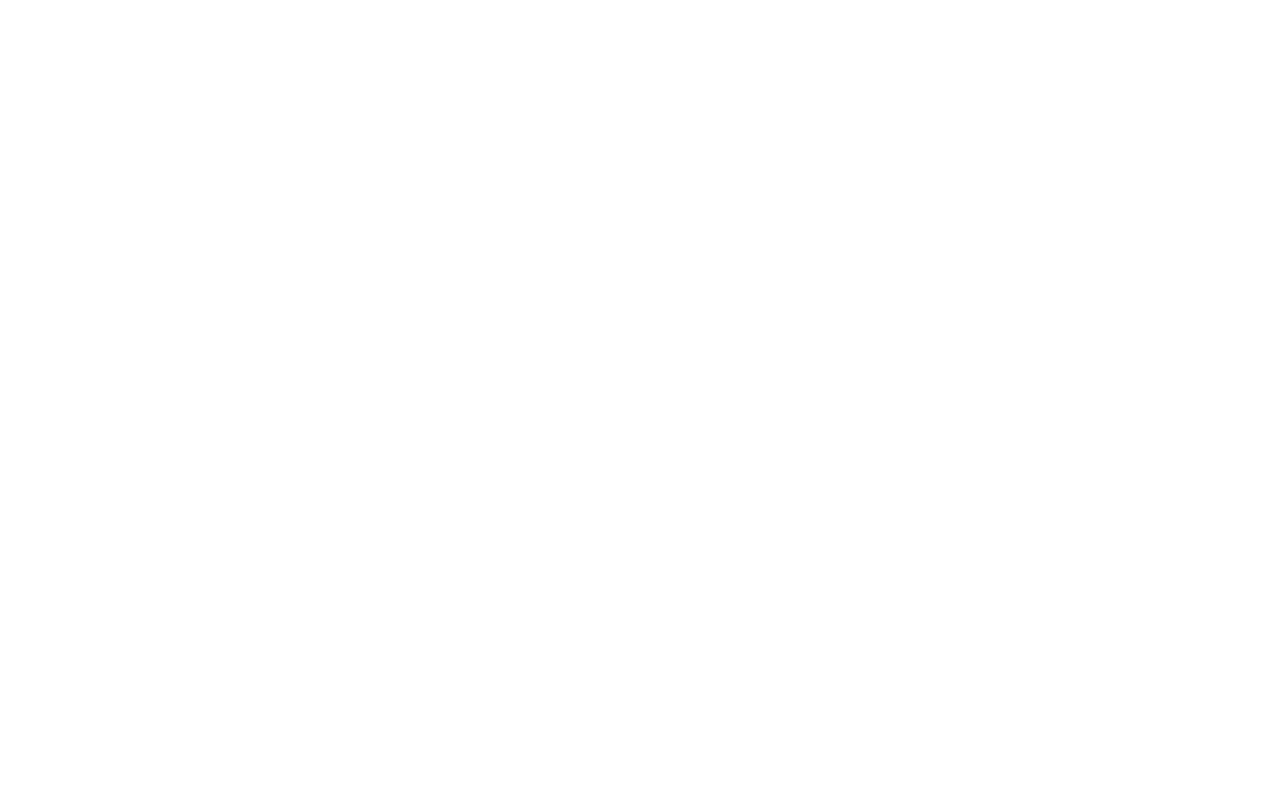
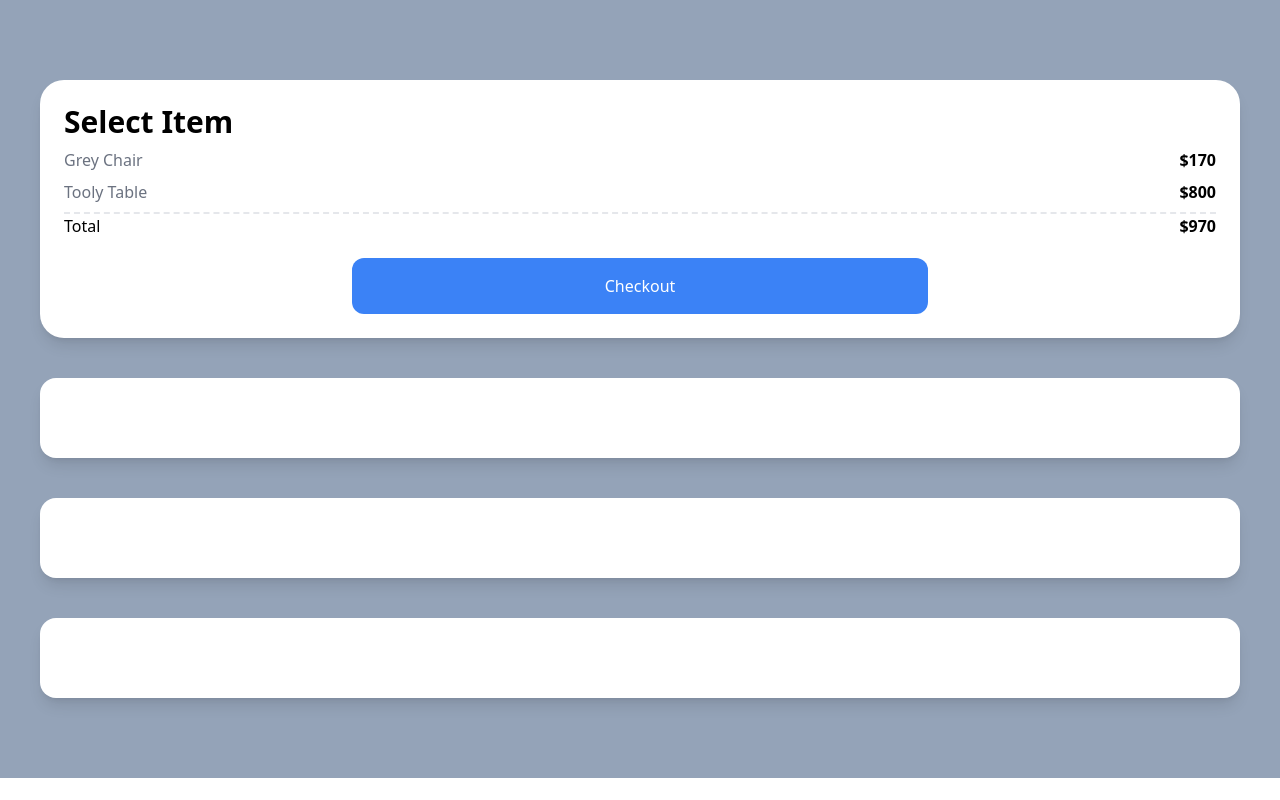
Before and after one commit to jourmooney/tailwind-practice, a Next.js app: page / in a window 1280 px wide. Built offline with nearby package versions, Linux system fonts and the light colour scheme.

Commit message:
#4.1 Test Drive part One

```diff
--- a/pages/index.tsx
+++ b/pages/index.tsx
@@ -1,7 +1,31 @@
 import type { NextPage } from "next";
 
 const Home: NextPage = () => {
-  return null;
+  return (
+    <div className="grid gap-10 bg-slate-400 py-20 px-10">
+      <div className="rounded-3xl bg-white p-6 shadow-lg">
+        <span className="text-3xl font-semibold">Select Item</span>
+        <div className="my-2 flex justify-between">
+          <span className="text-gray-500">Grey Chair</span>
+          <span className="font-semibold">$170</span>
+        </div>
+        <div className="my-2 flex justify-between">
+          <span className="text-gray-500">Tooly Table</span>
+          <span className="font-semibold">$800</span>
+        </div>
+        <div className="pd-2 mt-2 flex justify-between border-t-2 border-dashed">
+          <span>Total</span>
+          <span className="font-semibold">$970</span>
+        </div>
+        <div className="mt-5 rounded-xl bg-blue-500 p-4 text-center text-white w-2/4 mx-auto">
+          Checkout
+        </div>
+      </div>
+      <div className="rounded-2xl bg-white p-10 shadow-lg"></div>
+      <div className="rounded-2xl bg-white p-10 shadow-lg"></div>
+      <div className="rounded-2xl bg-white p-10 shadow-lg"></div>
+    </div>
+  );
 };
 
 export default Home;
```
